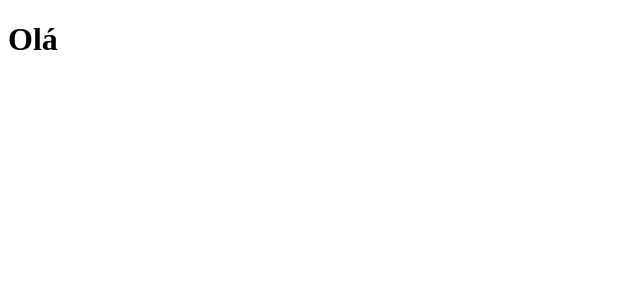
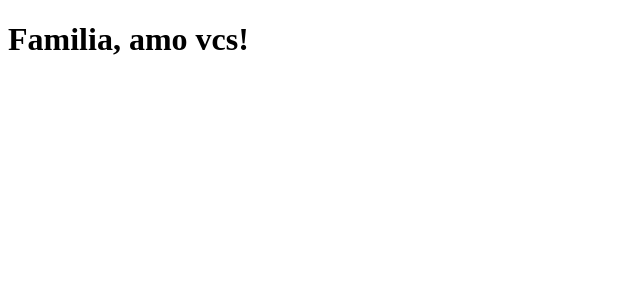
Before and after one commit to diegomoreiraiam/clone-tabnews, a Next.js app: page / in a window 1280 px wide. Shown: the top 300 px of the page, without its empty margins (0-640 px from the left). Built offline with nearby package versions, Linux system fonts and the light colour scheme.

Commit message:
modifica a frase

```diff
--- a/pages/index.js
+++ b/pages/index.js
@@ -1,5 +1,5 @@
 function Home (){
-    return <h1>Olá</h1>
+    return <h1>Familia, amo vcs!</h1>
 }
 
 export default Home;
```
